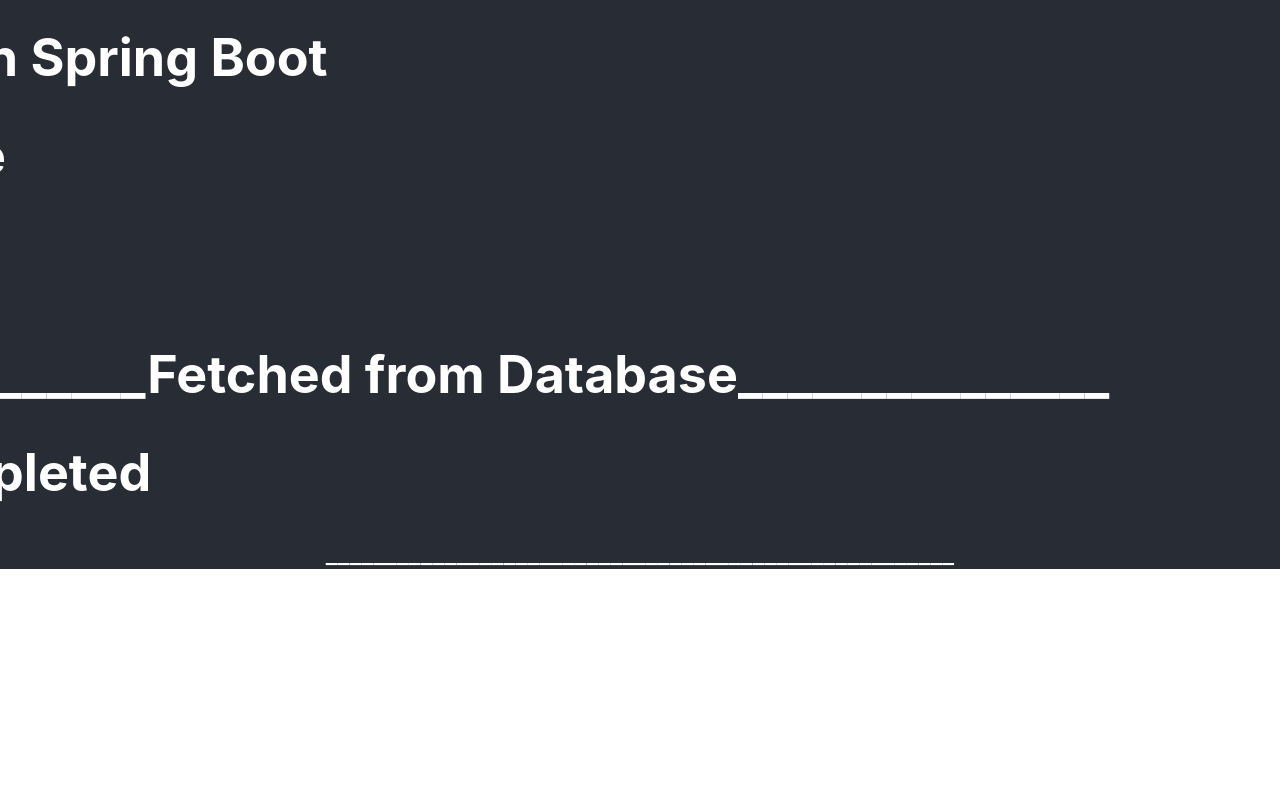
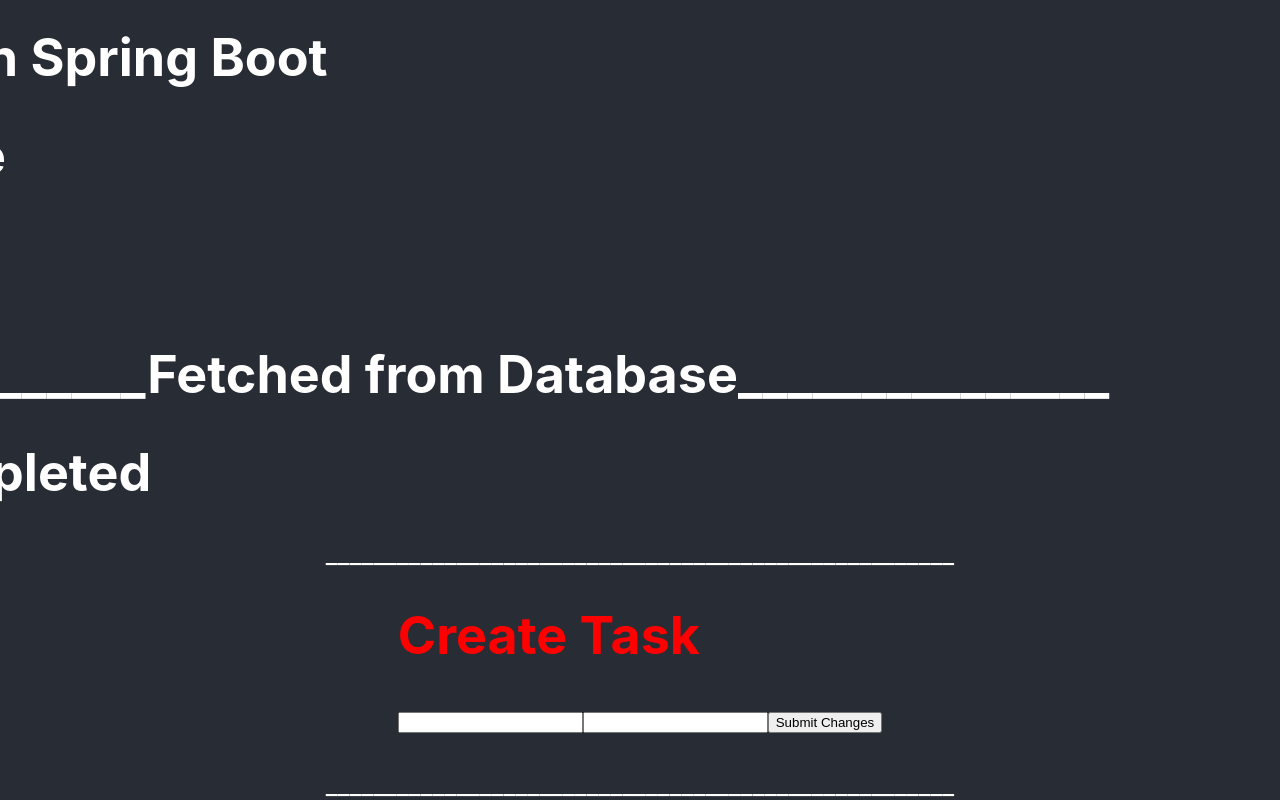
Before and after one commit to VictoriaMiroshnichenco/react-todo-ui, a React (Create React App) app: page /all in a window 1280 px wide. Shown: the part 1511-2311 px from the top of the page. Before the commit the page ends 2080 px from the top, so only its background shows below. Built offline with nearby package versions, Linux system fonts and the light colour scheme; no server answers.

Commit message:
Components:Create Task- works

```diff
--- a/src/App2.js
+++ b/src/App2.js
@@ -13,6 +13,8 @@
 import Profile from './Profile';
 import Avatar from './Avatar';
 import CardTask from './components/CardTask';
+import CreateTask from './components/CreateTask';
+
 
 
 import MyRoute from './MyRoute';
@@ -156,6 +158,8 @@
         <div>_____________________________________________________</div>
         <div><CardTask task_id='7fd921cfd2b64dc7b995633e8209f385'/></div>
         <div>_____________________________________________________</div>
+        <div><CreateTask /></div>
+        <div>_____________________________________________________</div>
 
 
     </div>
--- /dev/null
+++ b/src/components/CreateTask.js
@@ -0,0 +1,55 @@
+import React, { useEffect, useState } from "react";
+
+function CreateTask() {
+   const [editForm, setEditForm] = useState({
+        id: "",
+        description: "",
+        taskStatus:""
+
+    });
+   const [message,setMessage] = useState('');
+    let {id, description, taskStatus} = editForm;
+
+    function handleChange(e) {
+        setEditForm({
+            ...editForm,
+            [e.target.name]: e.target.value
+        })
+    };
+    function handleEditForm(e) {
+        e.preventDefault();
+        fetch(`http://laptop-mm38guqj:8080/api/todo/`, {
+            method: "POST",
+            headers: {
+                "Content-Type": "application/json",
+                'Authorization':'Basic dXNlcjpwYXNzd29yZA=='
+            },
+            body: JSON.stringify(editForm),
+        }).then(resp => {console.log("Created")})
+            .then(updatedCustomer => {
+                handleCustomerUpdate(updatedCustomer)})
+    };
+    function handleChange(e) {
+        setEditForm({
+            ...editForm,
+            [e.target.name]: e.target.value
+        })
+    };
+    function handleCustomerUpdate(updatedCustomer) {
+        setMessage("Done!");
+      //  onUpdateCustomer(updatedCustomer);
+        console.log("handleCustomerUpdate")
+    }
+
+    return (<div  >
+            <h1 style={{ color: 'red' }}>Create Task</h1>
+            <form onSubmit={handleEditForm}>
+                <input type="text" name="description" value={description} onChange={handleChange}/>
+                <input type="text" name="taskStatus" value={taskStatus} onChange={handleChange}/>
+                <button type="submit">Submit Changes</button>
+            </form>
+            <h5>{message}</h5>
+            </div>
+    );
+}
+export default CreateTask;
```
